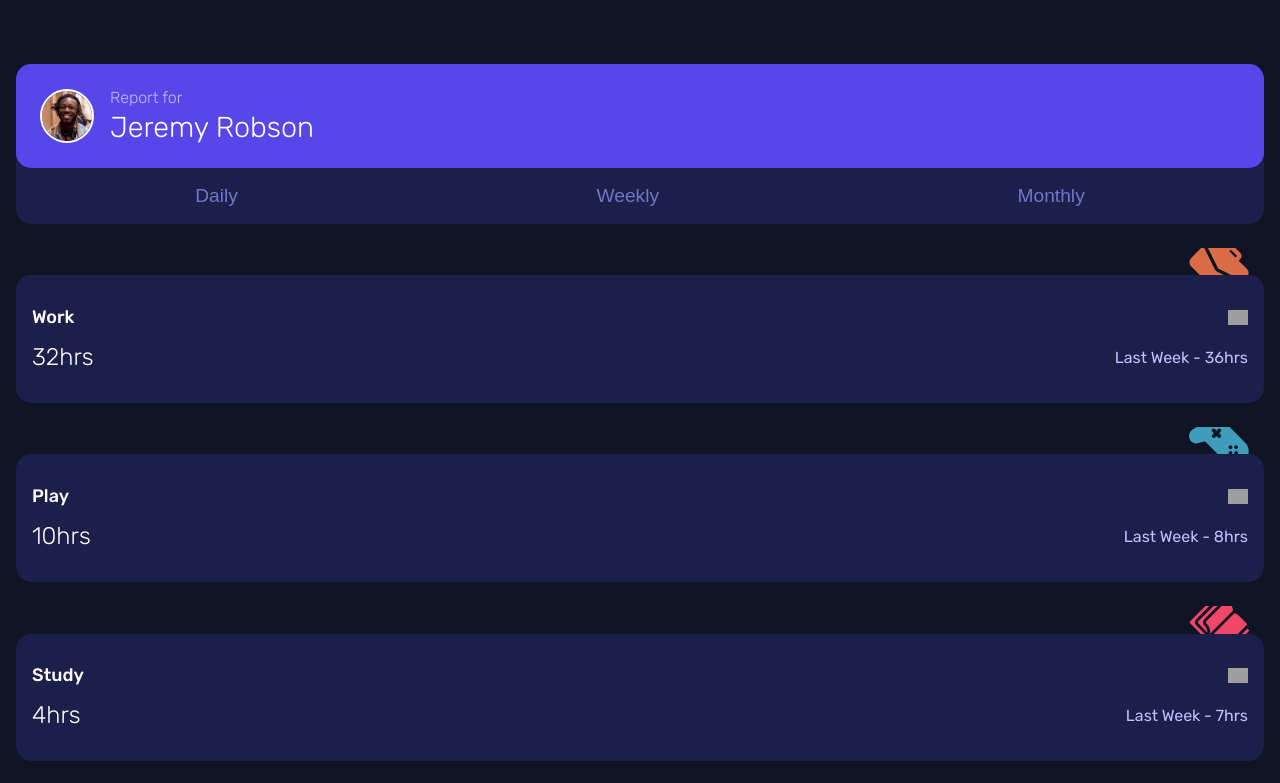
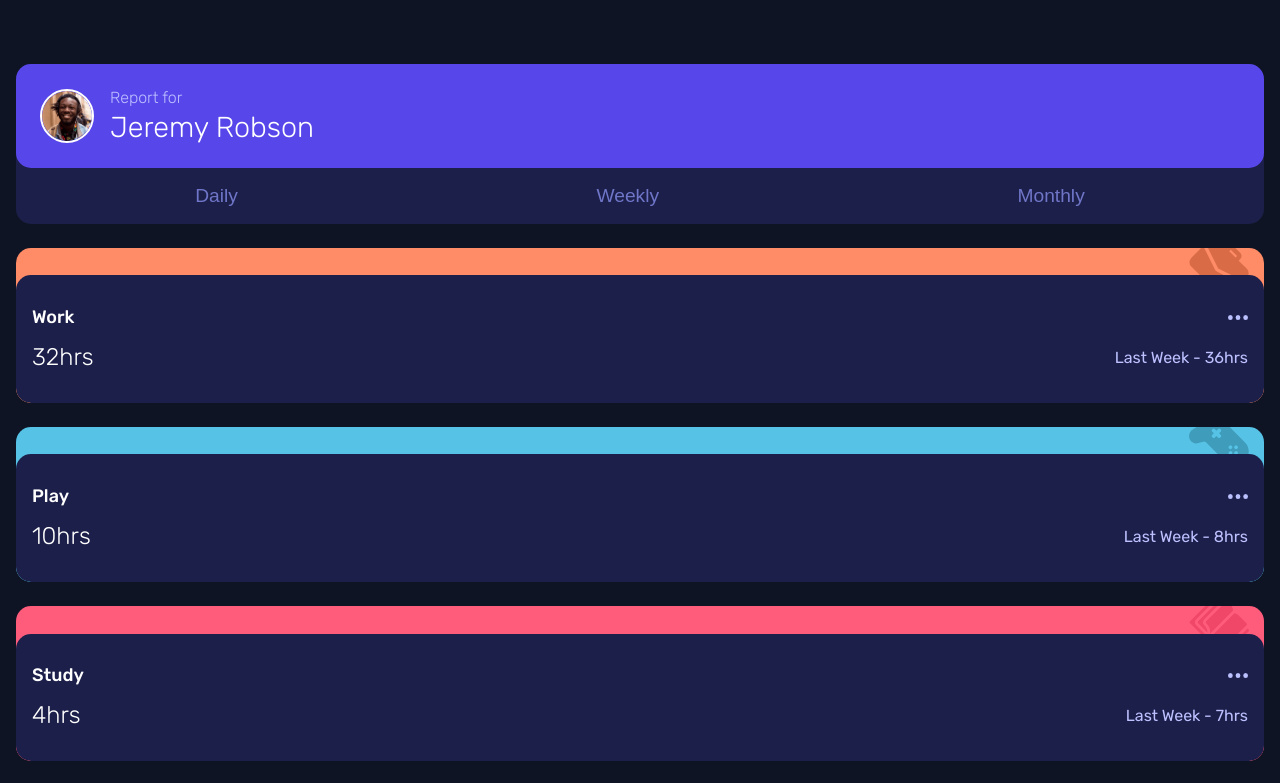
Before and after one commit to amrmabdelazeem/time-tracking-dashboard, a React (Create React App) app: page / in a window 1280 px wide. Shown: the top 783 px of the page. Built offline with nearby package versions, Linux system fonts and the light colour scheme; grey boxes are pictures that could not be loaded.

Commit message:
Fix bg color issue and images issue

```diff
--- a/src/components/Activity.jsx
+++ b/src/components/Activity.jsx
@@ -5,6 +5,7 @@ import studyIcon from "../images/icon-study.svg";
 import exerciseIcon from "../images/icon-exercise.svg";
 import socialIcon from "../images/icon-social.svg";
 import selfCareIcon from "../images/icon-self-care.svg";
+import ellipsis from "../images/icon-ellipsis.svg";
 
 const icons = [
   workIcon,
@@ -15,14 +16,23 @@ const icons = [
   selfCareIcon,
 ];
 
+const bgColors = [
+  "hsl(15, 100%, 70%)",
+  "hsl(195, 74%, 62%)",
+  "hsl(348, 100%, 68%)",
+  "hsl(145, 58%, 55%)",
+  "hsl(264, 64%, 52%)",
+  "hsl(43, 84%, 65%)",
+];
+
 export default function Activity({ title, current, previous, id }) {
   return (
-    <div className="activity">
+    <div className="activity" style= {{backgroundColor: bgColors[id]}}>
       <img className="icon" src={icons[id]} alt="activity" />
       <div className="work">
         <div className="title">
           <h2>{title}</h2>
-          <img src="./images/icon-ellipsis.svg" alt="icon-ellipsis" />
+          <img src={ellipsis} alt="icon-ellipsis" />
         </div>
         <div className="content">
           <h3>{current}hrs</h3>
```
